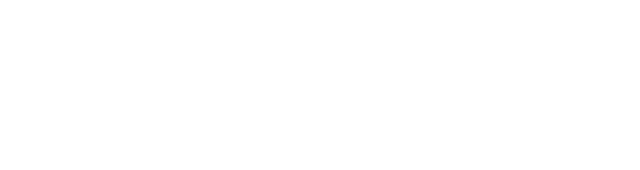
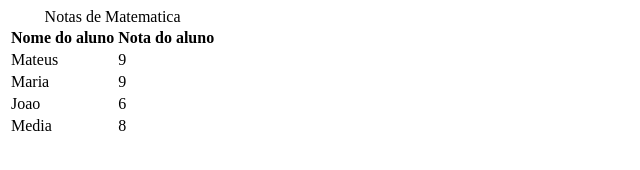
Before and after one commit to Mateus-Cimini/cursoEbacFrontEnd, a plain HTML site: page 002-Aula Html/Aula 05 Tabelas/tabelas.html in a window 1280 px wide. Shown: the whole page, without its empty margins (0-640 px from the left). Drawn offline with Linux system fonts and the light colour scheme.

Commit message:
feat: adicionando diretorio da aula 5 de html sobre tabelas ja finalizado

```diff
--- a/002-Aula Html/Aula 05 Tabelas/tabelas.html
+++ b/002-Aula Html/Aula 05 Tabelas/tabelas.html
@@ -6,6 +6,35 @@
     <title>Tabelas HTML</title>
 </head>
 <body>
+    <table>
+        <caption>Notas de Matematica </caption> <!-- Legenda que descreve a tabela -->
+        <thead>
+            <tr>
+                <th>Nome do aluno</th> <!-- Cabeçalho da coluna para nomes dos alunos -->
+                <th>Nota do aluno</th> <!-- Cabeçalho da coluna para notas dos alunos -->
+            </tr>
+        </thead>
 
+        <tbody>
+            <tr>
+                <td>Mateus</td> <!-- Nome do primeiro aluno -->
+                <td>9</td> <!-- Nota do primeiro aluno -->
+            </tr>
+            <tr>
+                <td>Maria</td> <!-- Nome do segundo aluno -->
+                <td>9</td> <!-- Nota do segundo aluno -->
+            </tr>
+            <tr>
+                <td>Joao</td> <!-- Nome do terceiro aluno -->
+                <td>6</td> <!-- Nota do terceiro aluno -->
+            </tr>
+        </tbody>
+
+        <tfoot>
+            <tr>
+                <td>Media</td> <!-- Rodapé indicando a média -->
+                <td>8</td> <!-- Média das notas -->
+            </tr>
+        </tfoot>
+    </table>
 </body>
-</html>
```
